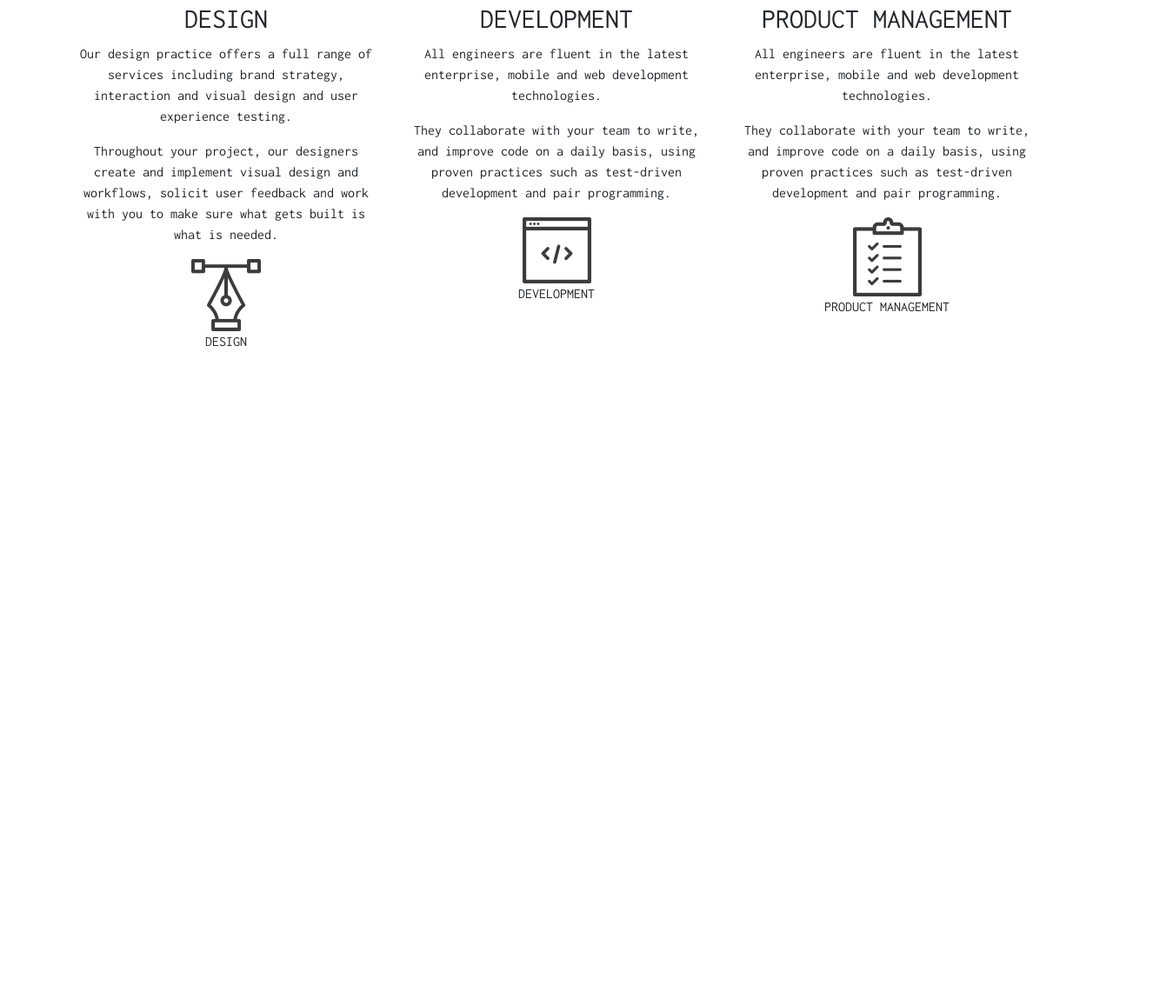
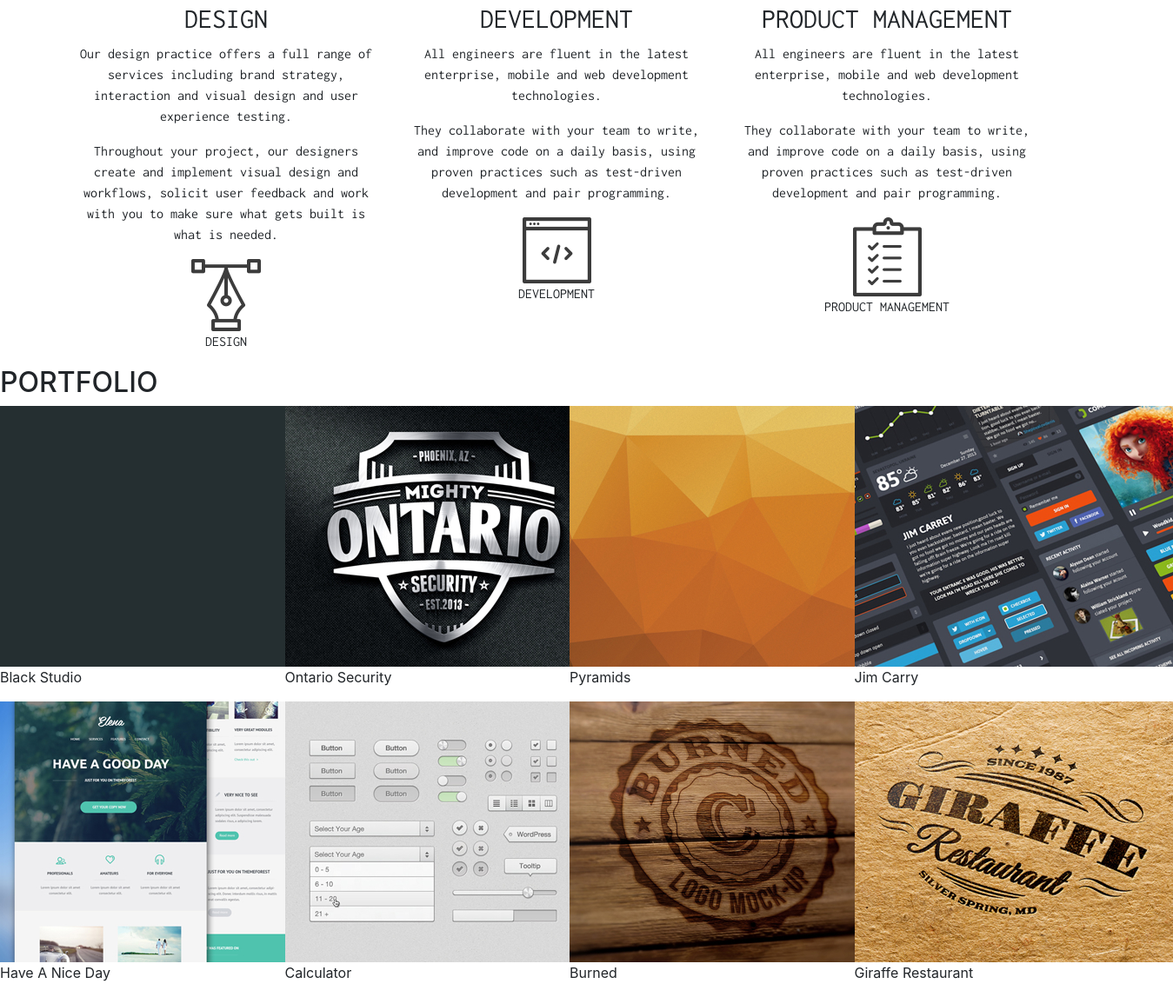
Before and after one commit to FredAtei/Delani-Studio, a plain HTML site: page index.html in a window 1280 px wide. Shown: the part 1855-3002 px from the top of the page at 87% size, 1349 px wide, since content can reach past the window. Before the commit the page ends 2276 px from the top, so only its background shows below. Drawn offline with nearby package versions, Linux system fonts and the light colour scheme.

Commit message:
add portfolio section

```diff
--- a/index.html
+++ b/index.html
@@ -89,6 +89,45 @@
     </div>
   </div>
 
+  <div class="portfolio">
+    <h2>PORTFOLIO</h2>
+    <div class="row" id="portfolio">
+      <div class="col-md-3" id="work1">
+        <img src="./images/work4.jpg" alt="work1">
+        <p id="overlay" class="text">Black Studio</p>
+      </div>
+      <div class="col-md-3" id="work2">
+        <img src="./images/work1.jpg" alt="work2" id="work2">
+        <p id="overlay2" class="text">Ontario Security</p>
+      </div>
+      <div class="col-md-3" id="work3">
+        <img src="./images/work2.jpg" alt="work3">
+        <p id="overlay3" class="text">Pyramids</p>
+      </div>
+      <div class="col-md-3" id="work4">
+        <img src="./images/work3.jpg" alt="work4">
+        <p id="overlay4" class="text">Jim Carry</p>
+      </div>
+    </div>
+    <div class="row" id="portfolio">
+      <div class="col-md-3" id="work5">
+        <img src="./images/work5.jpg" alt="work1">
+        <p id="overlay5" class="text">Have A Nice Day</p>
+      </div>
+      <div class="col-md-3" id="work6">
+        <img src="./images/work6.jpg" alt="work2">
+        <p id="overlay6" class="text">Calculator</p>
+      </div>
+      <div class="col-md-3" id="work7">
+        <img src="./images/work7.jpg" alt="work3">
+        <p id="overlay7" class="text">Burned</p>
+      </div>
+      <div class="col-md-3" id="work8">
+        <img src="./images/work8.jpg" alt="work4">
+        <p id="overlay8" class="text">Giraffe Restaurant</p>
+      </div>
+    </div>
+  </div>
 
   <script src="https://code.jquery.com/jquery-3.5.1.js" integrity="sha256-QWo7LDvxbWT2tbbQ97B53yJnYU3WhH/C8ycbRAkjPDc="
     crossorigin="anonymous"></script>
```
